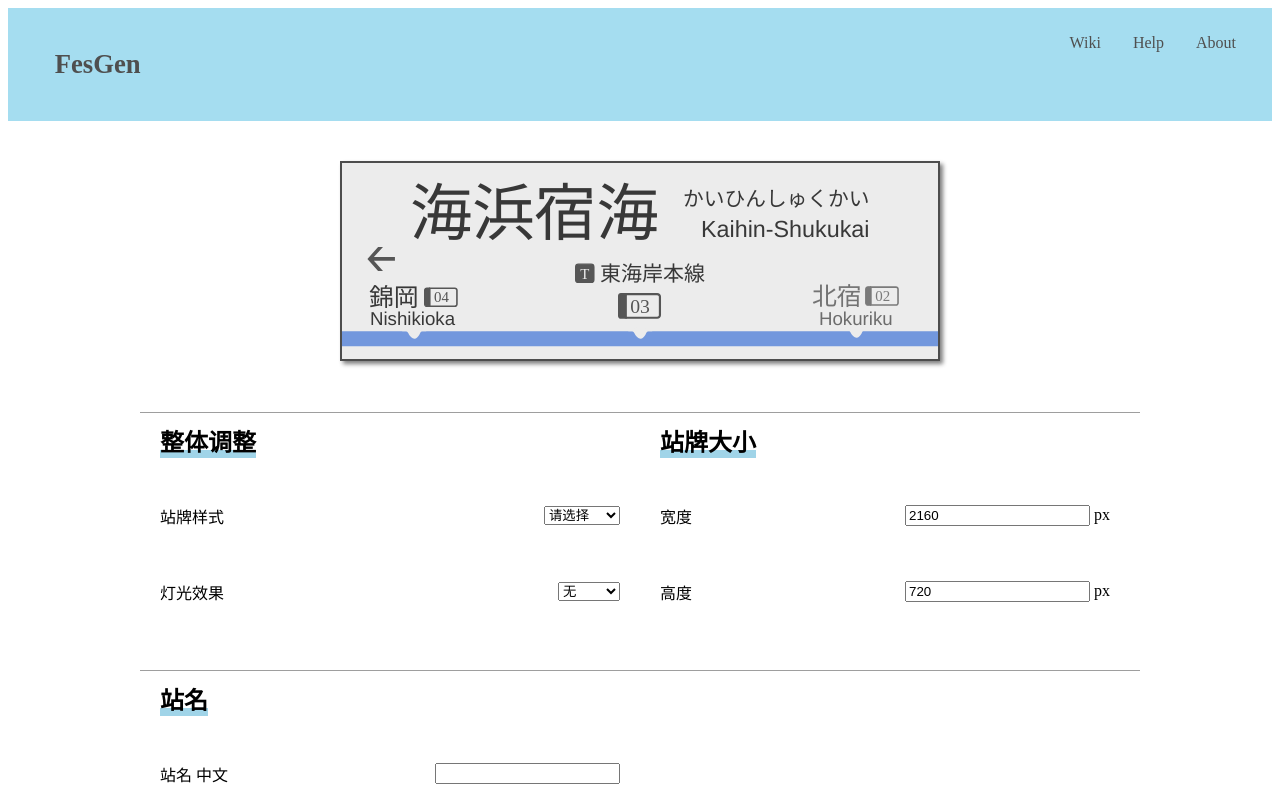
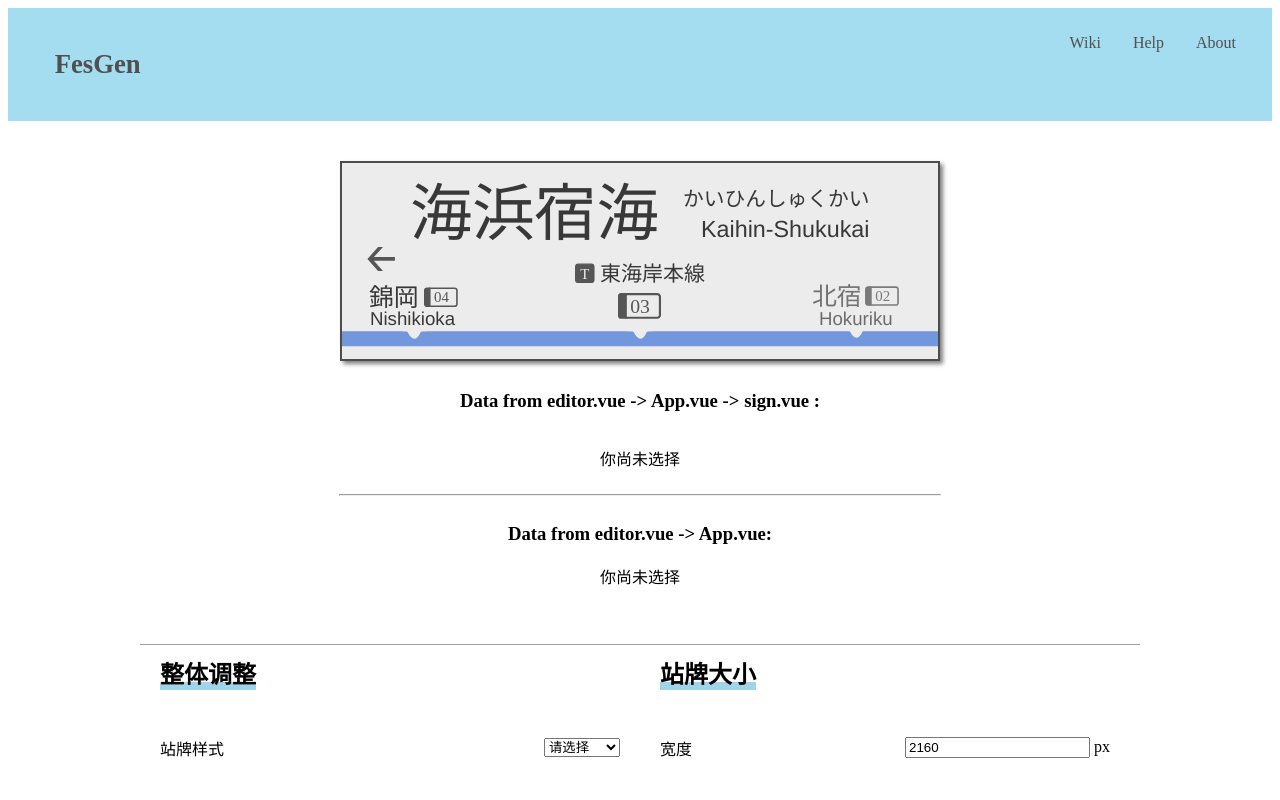
Before and after one commit to Team-Cenlinc/FesGen, a Vue app: page / in a window 1280 px wide. Shown: the top 800 px of the page. Built offline with nearby package versions, Linux system fonts and the light colour scheme; the HTML template or start-up script is replaced by a standard one.

Commit message:
Updated App.vue, & sign.vue

```diff
--- a/src/App.vue
+++ b/src/App.vue
@@ -1,8 +1,10 @@
 <template>
   <div id="app">
     <HeaderFlex :title="titles"/>
-    <Signs :signStyle="signStyle"/>
-    {{ signStyle }}
+    <Signs :signStyles="signStyle"/>
+      <h3>Data from editor.vue -> App.vue:</h3>
+      <p>{{ signStyle || '你尚未选择'}}
+    </p>
     <Editor @someChanged="updateData"/>
     <FooterFlex :title="titles"/>
   </div>
@@ -20,8 +22,10 @@ export default {
   data()  {
     return{
       titles: 'FesGen',
-      signStyle: '',
     }
+  },
+  props: {
+      signStyle: String
   },
   methods: {
     updateData(signS){
@@ -33,5 +37,9 @@ export default {
 </script>
 
 <style scoped>
-
+p, h3 {
+  display: flex;
+  flex-direction: column;
+  align-items: center;
+}
 </style>
--- a/src/components/sign.vue
+++ b/src/components/sign.vue
@@ -1,7 +1,9 @@
 <template>
   <div id="canvas">
     <ShowSign />
-    {{ signStyle }}
+    <h3>Data from editor.vue -> App.vue -> sign.vue :</h3>
+    <p>{{ signStyles || '你尚未选择'}}</p>
+    <hr/>
   </div>
 </template>
 
@@ -12,8 +14,8 @@ export default {
   components: {
     ShowSign,
   },
-  prop: {
-    signStyle: ''
+  props: {
+    signStyles: String,
   }
 }
 </script>
@@ -26,5 +28,8 @@ export default {
   flex-direction: column;
   align-items: center;
 }
+hr{
+  width: 600px;
+}
 
 </style>
```
